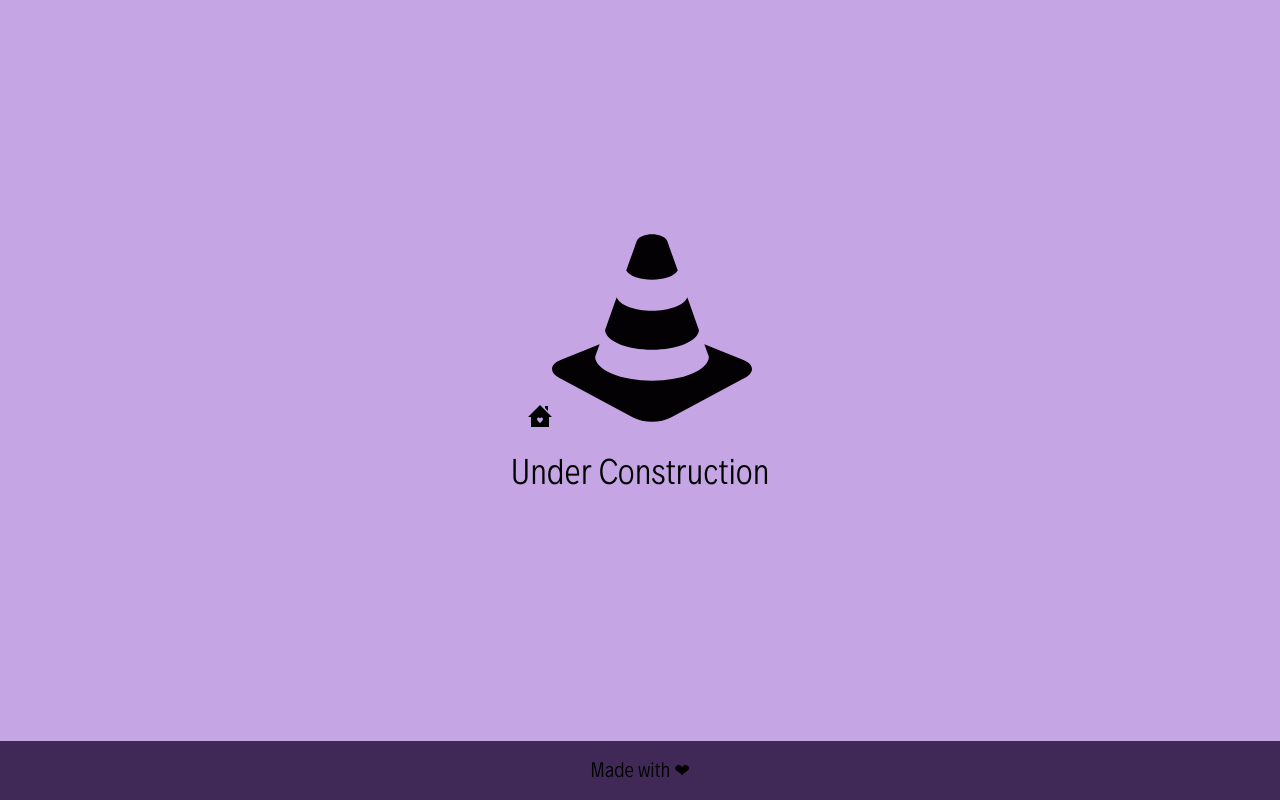
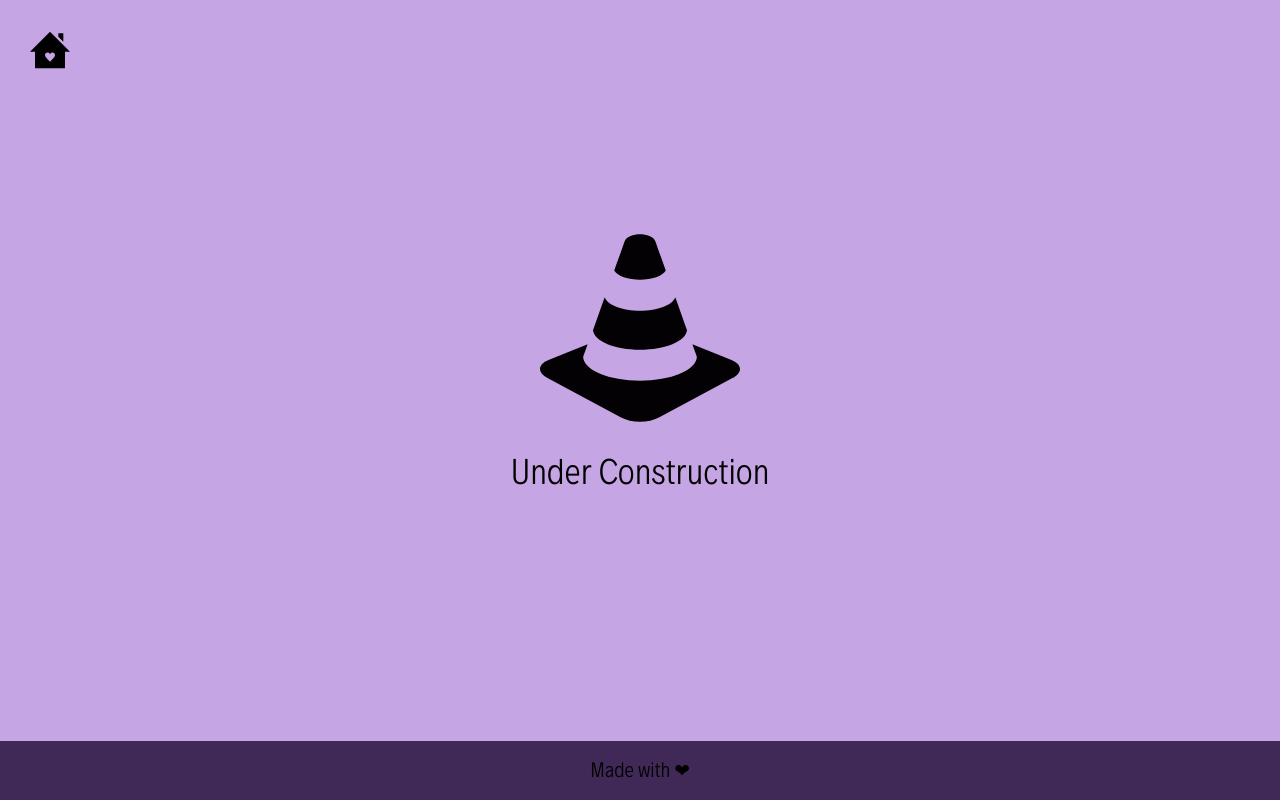
Before and after one commit to oleob/barsch.no, a React (Create React App) app: page /about in a window 1280 px wide. Built offline with nearby package versions, Linux system fonts and the light colour scheme.

Commit message:
add css for homeButton

```diff
--- a/src/App.css
+++ b/src/App.css
@@ -186,3 +186,14 @@ h1,h2,h3,p,a{
 .EmptyHex {
   grid-column: 7/8;
 }
+
+.HomeButton {
+  position: absolute;
+  top: 30px;
+  left: 30px;
+}
+
+.HomeIcon {
+  height: 40px;
+  width: 40px;
+}
```
